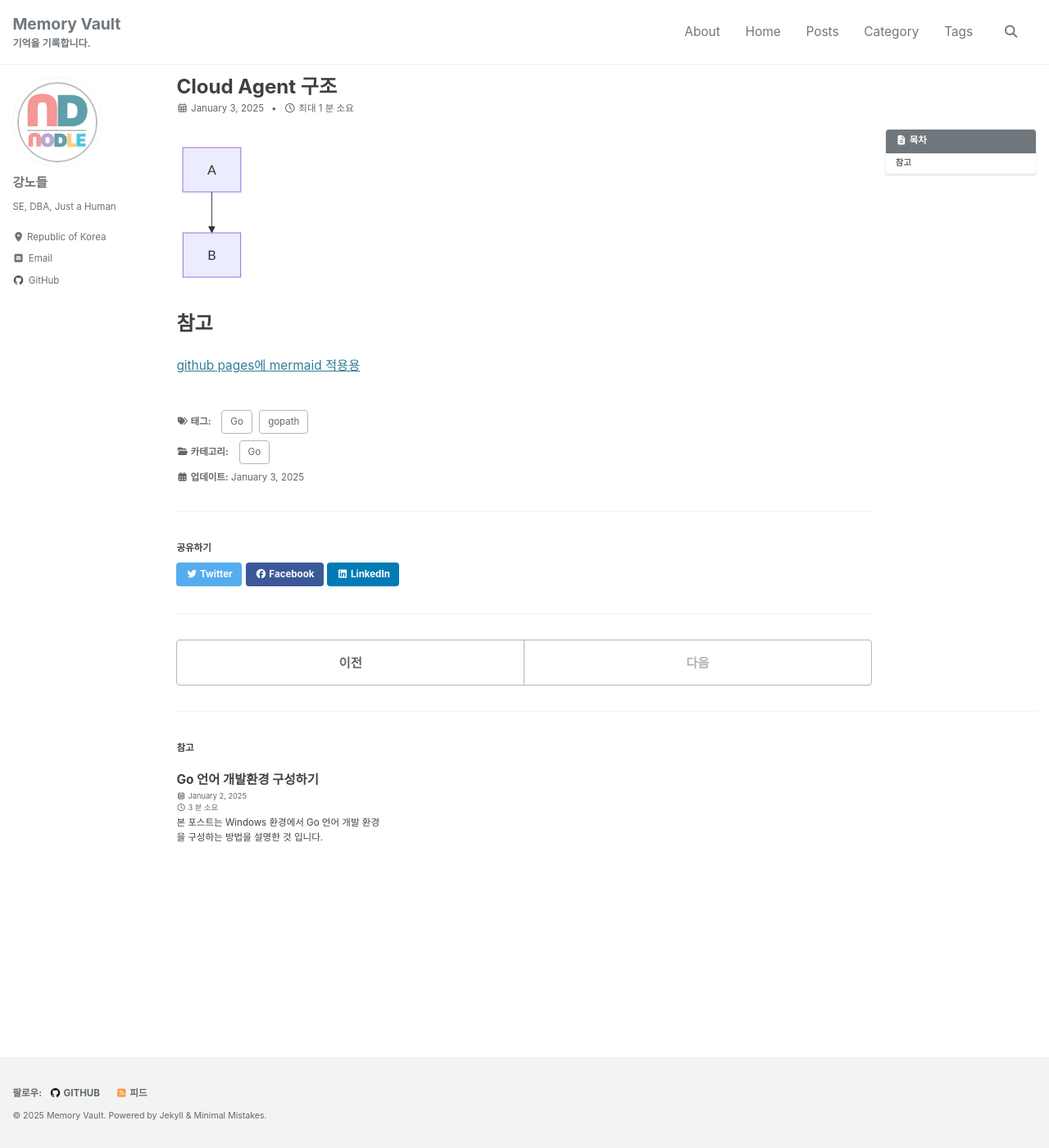
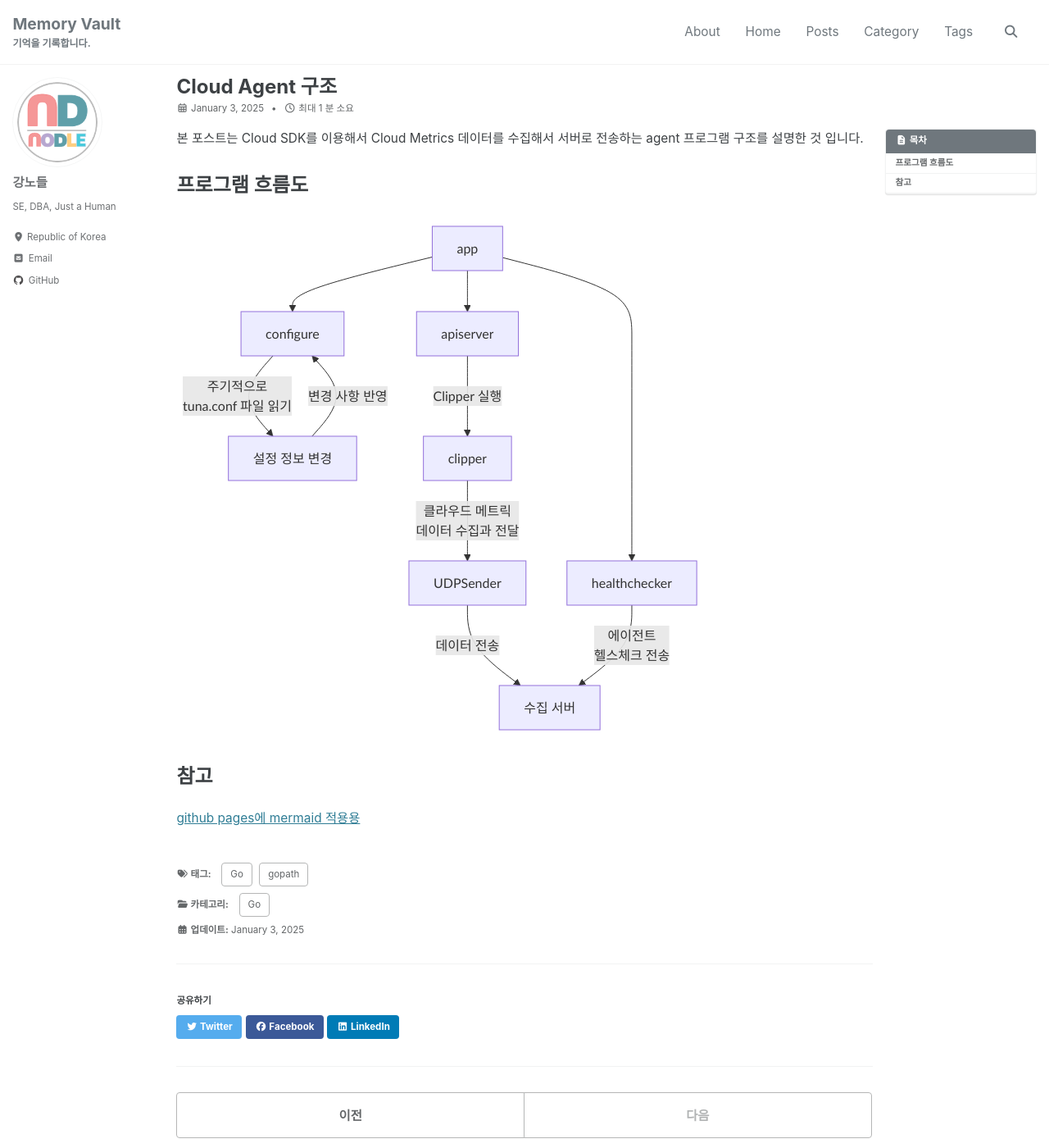
Before and after one commit to NodleKang/nodlekang.github.io, a Jekyll site: the page built from _posts/golang/2025-01-03-cloud-agent.md, in a window 1280 px wide and 1400 px high. Shown: the whole window at 82% size. Built offline with Jekyll 4.4.1, drawn with Linux system fonts in a browser that asks for light colours; cached includes are drawn as plain includes; some web fonts are replaced.

Commit message:
add post

```diff
--- a/_posts/golang/2025-01-03-cloud-agent.md
+++ b/_posts/golang/2025-01-03-cloud-agent.md
@@ -12,9 +12,24 @@ toc_label: 목차
 toc_sticky: true
 ---
 
+본 포스트는 Cloud SDK를 이용해서 Cloud Metrics 데이터를 수집해서 서버로 전송하는 agent 프로그램 구조를 설명한 것 입니다.
+
+# 프로그램 흐름도
+
 <pre class="mermaid">
 flowchart TD
-     A-->B
+    App[app] --> Config[configure]
+    App --> APIserver[apiserver]
+    App --> HealthCheck[healthchecker]
+
+    Config -->|주기적으로 <br> tuna.conf 파일 읽기| Config1[설정 정보 변경]
+    Config1 -->|변경 사항 반영| Config
+
+    APIserver -->|Clipper 실행| Clipper[clipper]
+    Clipper -->|클라우드 메트릭 <br> 데이터 수집과 전달| UDPSender
+    UDPSender -->|데이터 전송| CollectServer[수집 서버]
+
+    HealthCheck -->|에이전트 <br> 헬스체크 전송| CollectServer[수집 서버]
 </pre>
 
 <script type="module">
```
Also changed, not shown: other parts of _posts/golang/2025-01-03-cloud-agent.md (+1 -1 lines).
